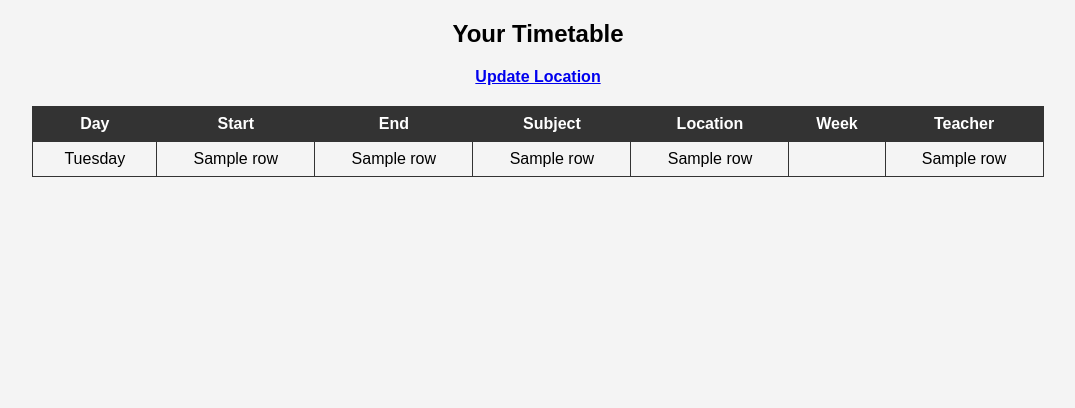
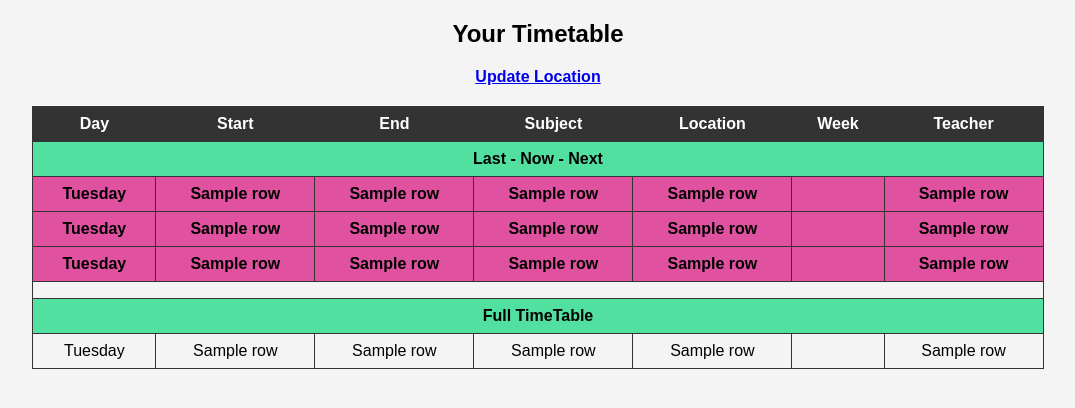
Before and after one commit to oliverinhalo/CS-NEA, a Flask app: template WEBPAGE/templates/home.html in a window 1280 px wide. Shown: the top 408 px of the page, without its empty margins (102-1177 px from the left). Run offline with Flask 3, Linux system fonts and the light colour scheme; the template is opened without the code that fills it: most values are stand-ins (such as "Sample title", 1, 10 or a date in 2020); parts of the project's set-up code (start-up, migrations or seed data) failed here and were passed over.

Commit message:
last, now, next, db

```diff
--- a/WEBPAGE/main.py
+++ b/WEBPAGE/main.py
@@ -95,7 +95,6 @@ def get_combined_timetable(user_id):
             teacher
         )
         timetable.append(entry)
-
     return sorted(timetable, key=lambda x: (x[5], x[0], x[1]))
 
 def update_current_location(user_id, location):
@@ -120,14 +119,20 @@ def home():
     d = now.weekday()
     t = now.strftime("%H:%M")
     w = 1 if (now.isocalendar().week % 2) == 1 else 2
+    timeTable=get_combined_timetable(session['user_id'])
+    for i, (day, start, end, subject, location, week, teacher) in enumerate(timeTable):
+        if (day == d) and (week == w) and (start <= t <= end if end else '24:00'):
+            last = i - 1 if i > 0 else None
+            next = i + 1 if i < len(timeTable) - 1 else None
 
     return render_template(
         'home.html',
-        timeTable=get_combined_timetable(session['user_id']),
-        alteration=get_alteration(session['user_id']),
+        timeTable=timeTable,
         current_day=d,
         current_time=t,
-        current_week=w
+        current_week=w,
+        last=last,
+        next=next,
         )
 
 @app.route('/login', methods=['GET', 'POST'])
--- a/WEBPAGE/static/style-home.css
+++ b/WEBPAGE/static/style-home.css
@@ -42,3 +42,13 @@ h2 {
     text-align: center;
     font-weight: bold;
 }
+
+.summary {
+    background-color: rgb(224, 82, 160);
+    font-weight: bold;
+}
+
+.headder {
+    background-color: rgb(82, 224, 160);
+    font-weight: bold;
+}
--- a/WEBPAGE/templates/home.html
+++ b/WEBPAGE/templates/home.html
@@ -24,6 +24,44 @@
             </tr>
         </thead>
         <tbody>
+            <tr><td colspan="7" class="headder">Last - Now - Next</td></tr>
+            {% set is_now = True %}
+            {% set row = timeTable[last] %}
+            <tr class="{{ 'summary' if is_now else '' }}">
+                <td>{{ days[row[0]] }}</td>
+                <td>{{ row[1] }}</td>
+                <td>{{ row[2] }}</td>
+                <td>{{ row[3] }}</td>
+                <td>{{ row[4] }}</td>
+                <td>{{ weeks[row[5]-1] }}</td>
+                <td>{{ row[6] }}</td>
+            </tr>
+
+            {% set row = timeTable[next-1] %}
+            <tr class="{{ 'summary' if is_now else '' }}">
+                <td>{{ days[row[0]] }}</td>
+                <td>{{ row[1] }}</td>
+                <td>{{ row[2] }}</td>
+                <td>{{ row[3] }}</td>
+                <td>{{ row[4] }}</td>
+                <td>{{ weeks[row[5]-1] }}</td>
+                <td>{{ row[6] }}</td>
+            </tr>
+
+            {% set row = timeTable[next] %}
+            <tr class="{{ 'summary' if is_now else '' }}">
+                <td>{{ days[row[0]] }}</td>
+                <td>{{ row[1] }}</td>
+                <td>{{ row[2] }}</td>
+                <td>{{ row[3] }}</td>
+                <td>{{ row[4] }}</td>
+                <td>{{ weeks[row[5]-1] }}</td>
+                <td>{{ row[6] }}</td>
+            </tr>
+        </tbody>
+        <tr><td colspan="7" class="gap"></td></tr>
+        <tbody>
+            <tr><td colspan="7" class="headder">Full TimeTable</td></tr>
             {% for row in timeTable %}
                 {% set is_now = (row[0] == current_day) and (row[5] == current_week) and (row[1] <= current_time <= row[2] if row[2] else '24:00') %}
                 <tr class="{{ 'highlight' if is_now else '' }}">
```
Also changed, not shown: SETUP/create DB.txt (added, +81 -0 lines), DB.db. Lines whose indentation alone changed are shown as unchanged.
